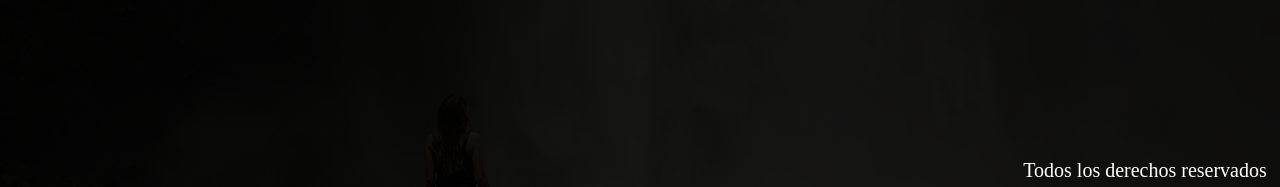
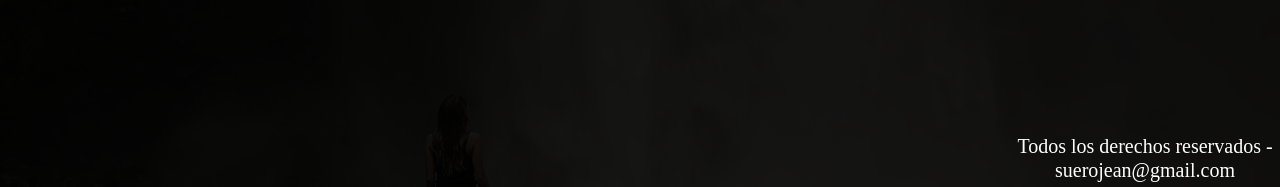
Before and after one commit to Sheansuke/Awalite, a plain HTML site: page index.html in a window 1280 px wide. Shown: the part 4680-4867 px from the top of the page. Drawn offline with nearby package versions, Linux system fonts and the light colour scheme.

Commit message:
se añadio mi email en el footer

```diff
--- a/index.html
+++ b/index.html
@@ -160,7 +160,7 @@
                     <div><i class="fab fa-instagram"></i></div>
                     <div><i class="fab fa-twitter-square"></i></div>
                 </div>
-                <h3>Todos los derechos reservados</h3>
+                <h3>Todos los derechos reservados - suerojean@gmail.com</h3>
             </span>
         </div>
     </footer>
```
